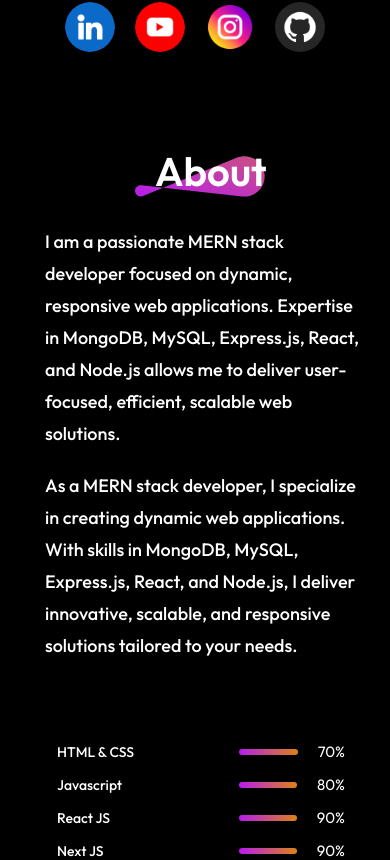
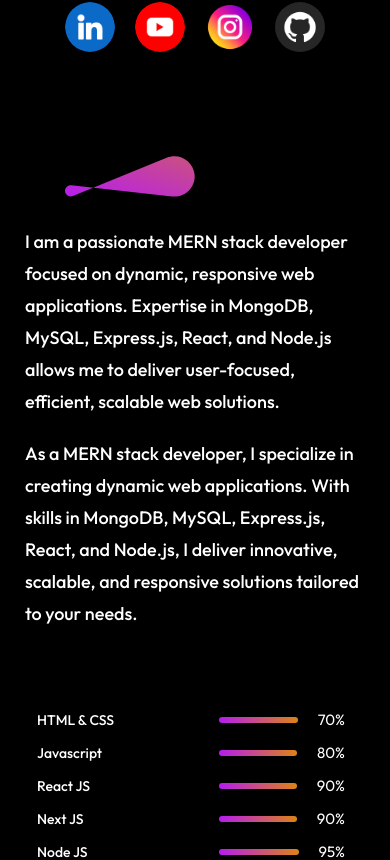
Before and after one commit to Parameshwaran-P/paramesh-portfolio, a React (Vite) app: page / in a window 390 px wide. Shown: the part 1184-2044 px from the top of the page. Built offline with nearby package versions, Linux system fonts and the light colour scheme; a web font is replaced by a local one.

Commit message:
my portfolio change gap in my services

```diff
--- a/src/components/About/About.css
+++ b/src/components/About/About.css
@@ -147,21 +147,21 @@
 .about{
     position: relative;
     margin: 20px 25px;
-    padding-left: 20px;
+    /* padding-left: 20px; */
 }
 .about-title{
     position: relative;
-    left: 30px;
+    /* left: 30px; */
 }
 .about-title h1{
     font-size: 40px;
     position: absolute;
-    left: 50px;
+    /* left: 50px; */
 }
 .about-title img{
     position: absolute;
     width: 130px;
-    left: 60px;
+    left: 40px;
     top: 10px;
 }
 .about-skills{
```
